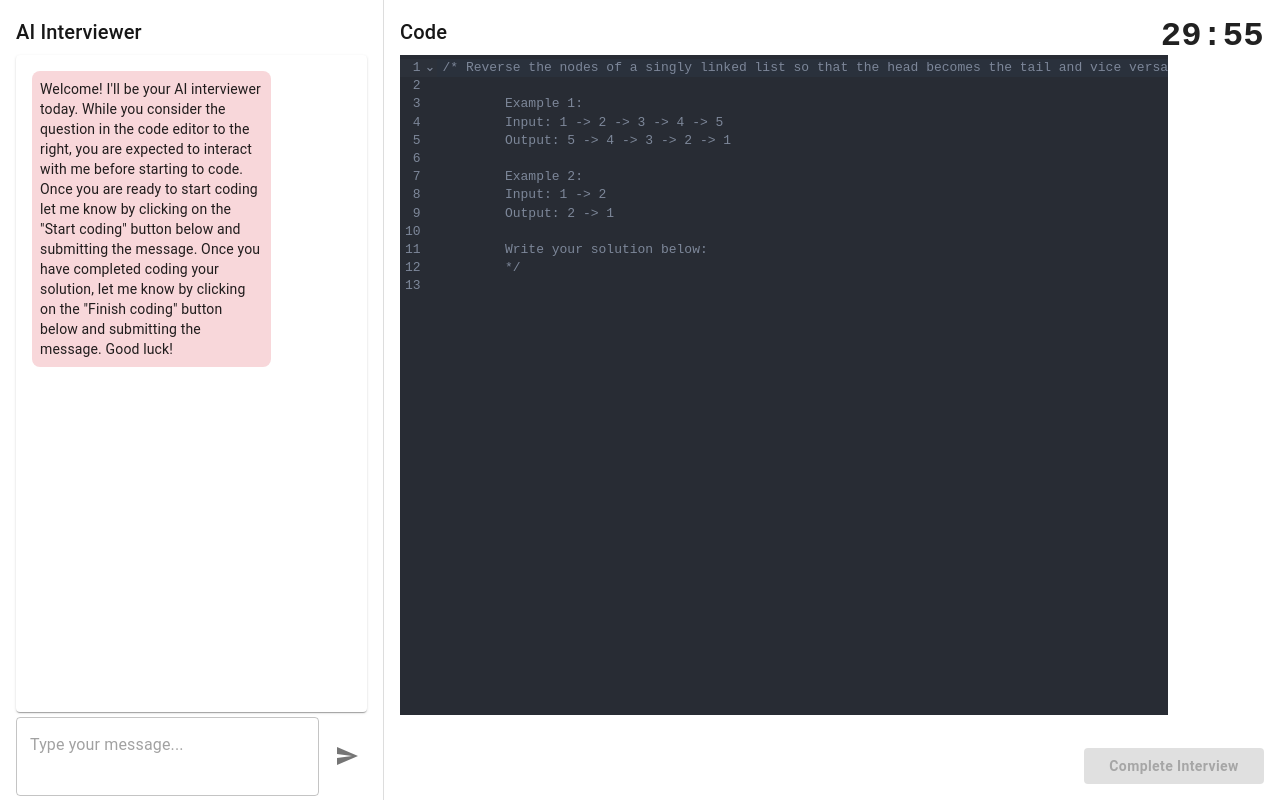
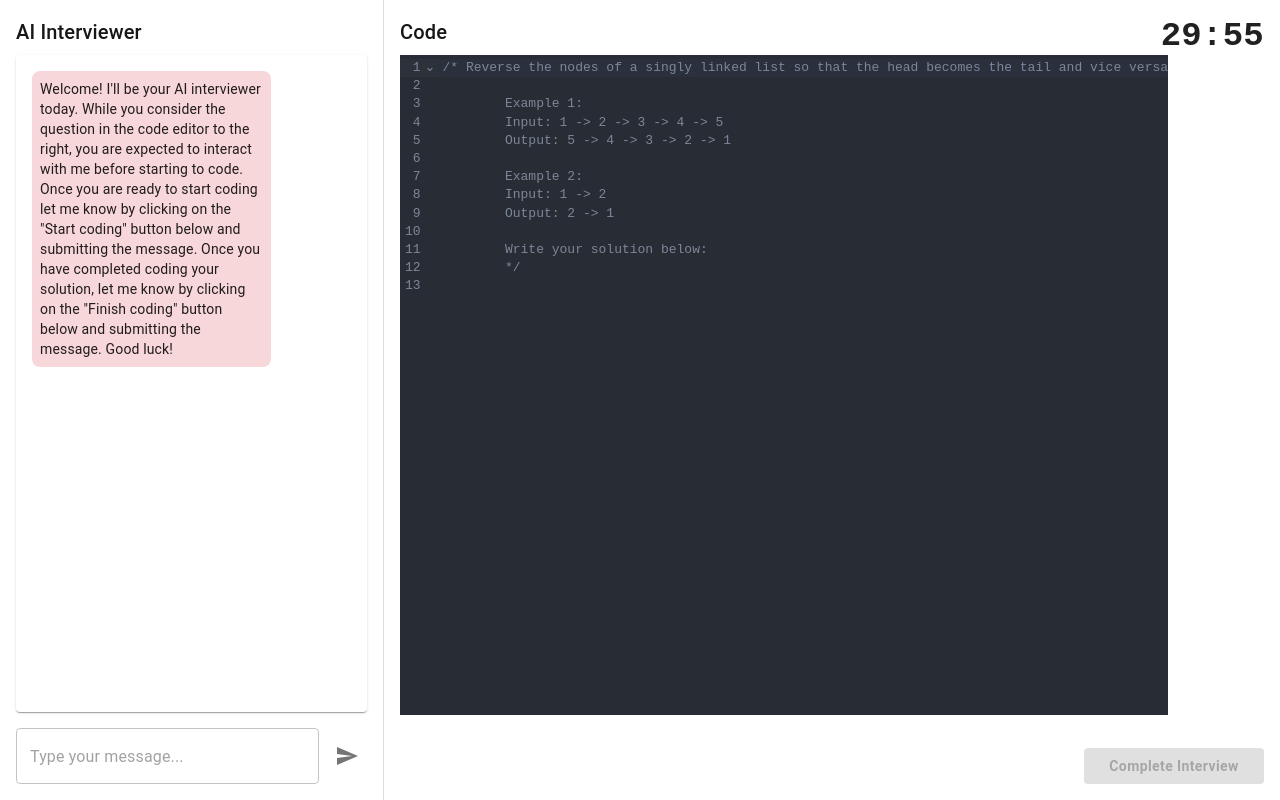
Before and after one commit to gabrielchuv/ai-interviewer, a Next.js app: page /interview in a window 1280 px wide. Built offline with nearby package versions, Linux system fonts and the light colour scheme.

Commit message:
Make the ChatInput dynamically enlarge as the user inputs data

```diff
--- a/app/components/ChatInput.tsx
+++ b/app/components/ChatInput.tsx
@@ -23,23 +23,36 @@ export function ChatInput({ input, setInput, handleSubmit }: ChatInputProps) {
     <Box
       sx={{
         display: "flex",
-        alignItems: "center",
-        height: "56px", // Standard height for TextField
-        minHeight: "56px", // Ensure consistent height
+        alignItems: "flex-end",
+        minHeight: "56px",
+        maxHeight: "30vh",
+        position: "relative",
       }}
     >
       <TextField
         variant="outlined"
-        multiline={true}
+        multiline
         fullWidth
         value={input}
         onChange={(e) => setInput(e.target.value)}
         placeholder="Type your message..."
-        rows={2}
-        style={{ overflowY: "auto" }}
+        minRows={1}
+        maxRows={12}
+        sx={{
+          '& .MuiInputBase-root': {
+            maxHeight: '30vh',
+            overflowY: 'auto',
+          }
+        }}
         onKeyDown={handleKeyDown}
       />
-      <IconButton onClick={handleSubmit} sx={{ marginLeft: 1 }}>
+      <IconButton
+        onClick={handleSubmit}
+        sx={{
+          marginLeft: 1,
+          marginBottom: '8px' // Align with the text input bottom
+        }}
+      >
         <MdSend />
       </IconButton>
     </Box>
```
